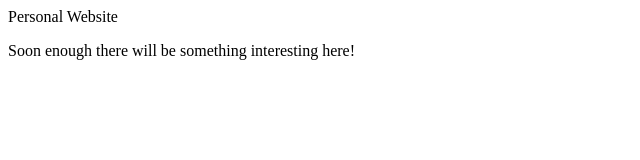
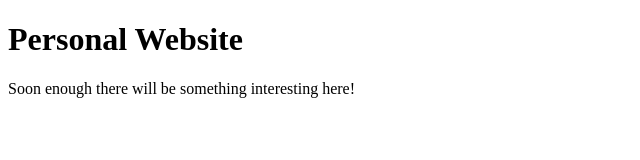
Before and after one commit to RagePly/www.rageply.dev, a plain HTML site: page src/index.html in a window 1280 px wide. Shown: the whole page, without its empty margins (0-640 px from the left). Drawn offline with Linux system fonts and the light colour scheme.

Commit message:
update deployment

```diff
--- a/src/index.html
+++ b/src/index.html
@@ -4,6 +4,8 @@
         <title>RagePly.dev</title>
         <link rel="icon" type="image/x-icon" href="/images/rageply.png">
     </head>
-    <body>Personal Website</body>
-    <p>Soon enough there will be something interesting here!</p>
+    <body>
+        <h1>Personal Website</h1>
+        <p>Soon enough there will be something interesting here!</p>
+    </body>
 </html>
```
Also changed, not shown: 1 other file.
